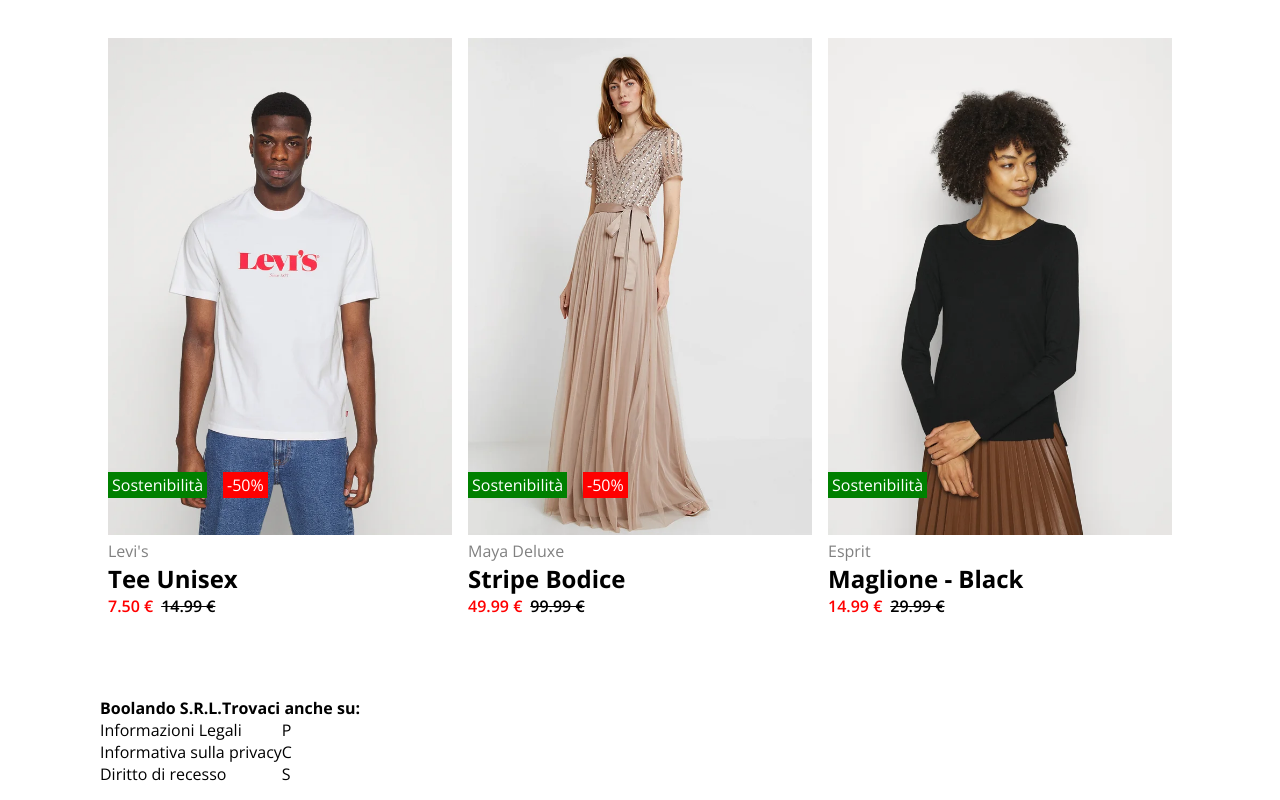
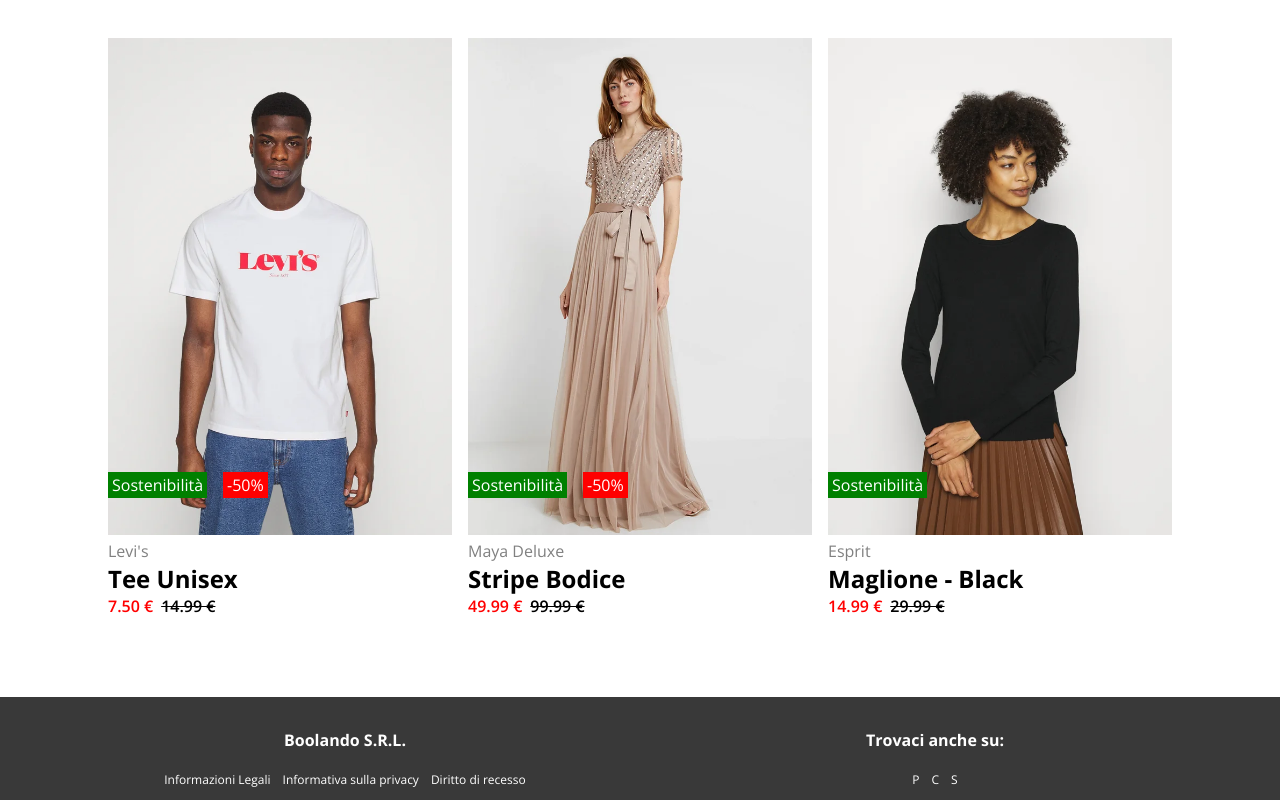
Before and after one commit to Marcomagnano93/vite-boolando, a Vue app: page / in a window 1280 px wide. Shown: the part 841-1641 px from the top of the page. Built offline with nearby package versions, Linux system fonts and the light colour scheme.

Commit message:
ADD: footer

```diff
--- a/src/components/Cards.vue
+++ b/src/components/Cards.vue
@@ -23,9 +23,7 @@
 
 <template>
     <div class="card">
-        <div class="card__product"
-        @click="addRemoveFavorite(isInFavoritesProps[i])"
-        >
+        <div class="card__product">
             <div>
                 <img :src="frontImageProps" alt="">
 
@@ -38,6 +36,7 @@
             :class="isInFavoritesProps === true? 'red': ''">
                 <a href="">&hearts;</a>
             </div>
+
             <div class="badges">
                 <div
                     v-if="badgesProps[0].type === 'discount' || badgesProps[0].type === 'tag'"
--- a/src/components/Footer.vue
+++ b/src/components/Footer.vue
@@ -1,4 +1,24 @@
 <script>
+export default {
+  data() {
+    return {
+      links: [
+        {
+            page: 'Informazioni Legali',
+            href: '#'
+        },
+        {
+            page: 'Informativa sulla privacy',
+            href: '#'
+        },
+        {
+            page: 'Diritto di recesso',
+            href: '#'
+        }
+      ],
+    }
+  }
+}
 
 </script>
 
@@ -6,24 +26,28 @@
 <footer>
     <div class="container">
             <nav class="row f__navbar">
-                <div class="col50">
+                <div class="col-6">
                     <h4>Boolando S.R.L.</h4>
                 </div>
-                <div class="col50">
+                <div class="col-6">
                     <h4>Trovaci anche su:</h4>
                 </div>
             </nav>
 
             <div class="row f__navbar">
-                <div class="col50">
+                <div class="col-6">
                     <ul class="flx">
-                        <li><a href="">Informazioni Legali</a></li>
-                        <li><a href="">Informativa sulla privacy</a></li>
-                        <li><a href="">Diritto di recesso</a></li>
+                        <li
+                        v-for="(link, i) in  links" :key="i"
+                        ><a :href="link.href">
+
+                            {{ link.page }}
+
+                        </a></li>
                     </ul>
                 </div>
 
-                <div class="col50">
+                <div class="col-6">
                     <ul class="flx">
                         <li><a href="">P</a></li>
                         <li><a href="">C</a></li>
@@ -38,5 +62,35 @@
 <style lang="scss" scoped>
   @use '../style/general.scss';
 
+  footer {
+    background-color: rgb(57, 57, 57);
+    color: white;
+    padding: 12px 0;
+
+}
+
+h4 {
+    text-align: center;
+    margin: 20px 0;
+}
+
+.f__navbar {
+    display: flex;
+    justify-content: space-between;
+    align-items: center;
+    flex-wrap: nowrap;
+    gap: 100px;
+}
+
+.flx {
+    display: flex;
+    justify-content: center;
+    align-items: center;
+    gap: 12px;
+}
+
+.flx>li {
+    font-size: 12px;
+}
 
 </style>
```
